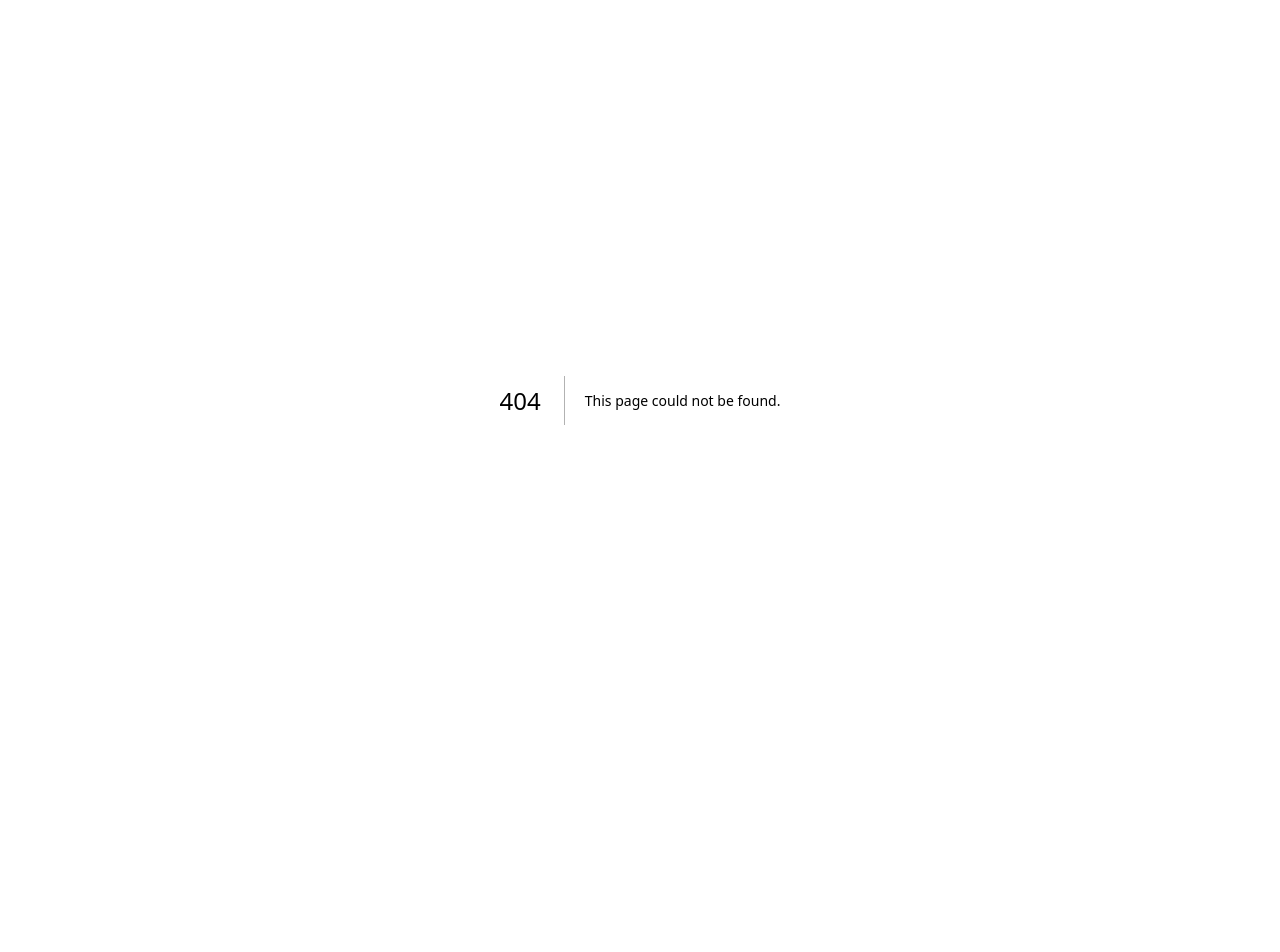
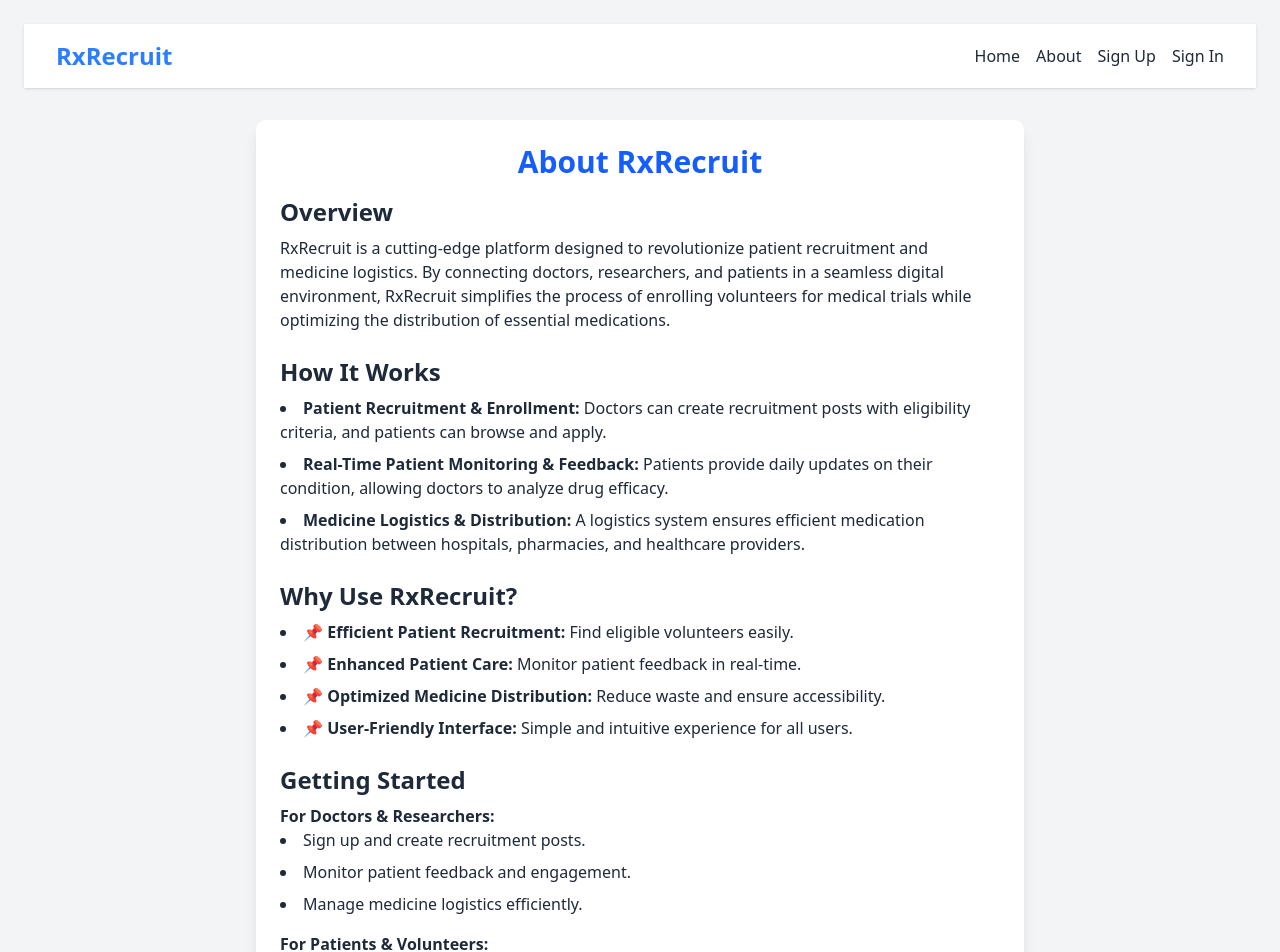
Before and after one commit to logandaugherty/Hackathon_RevUC_2025, a Next.js app in the folder rxrecruit/: page /about in a window 1280 px wide. Before the commit this address had no page. Shown: the top 952 px of the page. Before the commit the page ends 800 px from the top, so only its background shows below. Built offline with nearby package versions, Linux system fonts and the light colour scheme.

Commit message:
added about page

```diff
--- /dev/null
+++ b/rxrecruit/src/app/about/page.js
@@ -0,0 +1,72 @@
+"use client";
+
+import React from "react";
+import Header from "@/components/Header";
+
+export default function AboutPage() {
+  return (
+    <div className="min-h-screen bg-gray-100 dark:bg-gray-900 text-gray-800 dark:text-white p-6">
+      <Header />
+      <div className="max-w-3xl mx-auto mt-8 bg-white dark:bg-gray-800 p-6 rounded-lg shadow-lg">
+        <h1 className="text-3xl font-bold text-center text-blue-600 dark:text-blue-400 mb-4">
+          About RxRecruit
+        </h1>
+
+        <section className="mb-6">
+          <h2 className="text-2xl font-semibold mb-2">Overview</h2>
+          <p>
+            RxRecruit is a cutting-edge platform designed to revolutionize patient recruitment
+            and medicine logistics. By connecting doctors, researchers, and patients in a
+            seamless digital environment, RxRecruit simplifies the process of enrolling
+            volunteers for medical trials while optimizing the distribution of essential
+            medications.
+          </p>
+        </section>
+
+        <section className="mb-6">
+          <h2 className="text-2xl font-semibold mb-2">How It Works</h2>
+          <ul className="list-disc list-inside space-y-2">
+            <li>
+              <strong>Patient Recruitment & Enrollment:</strong> Doctors can create recruitment posts with
+              eligibility criteria, and patients can browse and apply.
+            </li>
+            <li>
+              <strong>Real-Time Patient Monitoring & Feedback:</strong> Patients provide daily updates on their
+              condition, allowing doctors to analyze drug efficacy.
+            </li>
+            <li>
+              <strong>Medicine Logistics & Distribution:</strong> A logistics system ensures efficient medication
+              distribution between hospitals, pharmacies, and healthcare providers.
+            </li>
+          </ul>
+        </section>
+
+        <section className="mb-6">
+          <h2 className="text-2xl font-semibold mb-2">Why Use RxRecruit?</h2>
+          <ul className="list-disc list-inside space-y-2">
+            <li>📌 <strong>Efficient Patient Recruitment:</strong> Find eligible volunteers easily.</li>
+            <li>📌 <strong>Enhanced Patient Care:</strong> Monitor patient feedback in real-time.</li>
+            <li>📌 <strong>Optimized Medicine Distribution:</strong> Reduce waste and ensure accessibility.</li>
+            <li>📌 <strong>User-Friendly Interface:</strong> Simple and intuitive experience for all users.</li>
+          </ul>
+        </section>
+
+        <section>
+          <h2 className="text-2xl font-semibold mb-2">Getting Started</h2>
+          <p><strong>For Doctors & Researchers:</strong></p>
+          <ul className="list-disc list-inside space-y-2 mb-4">
+            <li>Sign up and create recruitment posts.</li>
+            <li>Monitor patient feedback and engagement.</li>
+            <li>Manage medicine logistics efficiently.</li>
+          </ul>
+          <p><strong>For Patients & Volunteers:</strong></p>
+          <ul className="list-disc list-inside space-y-2">
+            <li>Browse and enroll in medical trials.</li>
+            <li>Receive prescribed medications and provide progress reports.</li>
+            <li>Contribute to medical research.</li>
+          </ul>
+        </section>
+      </div>
+    </div>
+  );
+}
--- a/rxrecruit/src/components/header.jsx
+++ b/rxrecruit/src/components/header.jsx
@@ -35,7 +35,7 @@ export default function Header() {
                 Sign Up
               </span>
             </Link>
-            <Link href="/signin">
+            <Link href="/">
               <span className="text-gray-800 dark:text-gray-200 hover:text-blue-500 cursor-pointer">
                 Sign In
               </span>
@@ -85,7 +85,7 @@ export default function Header() {
                 Sign Up
               </span>
             </Link>
-            <Link href="/signin">
+            <Link href="/">
               <span className="block text-gray-800 dark:text-gray-200 hover:text-blue-500">
                 Sign In
               </span>
```
